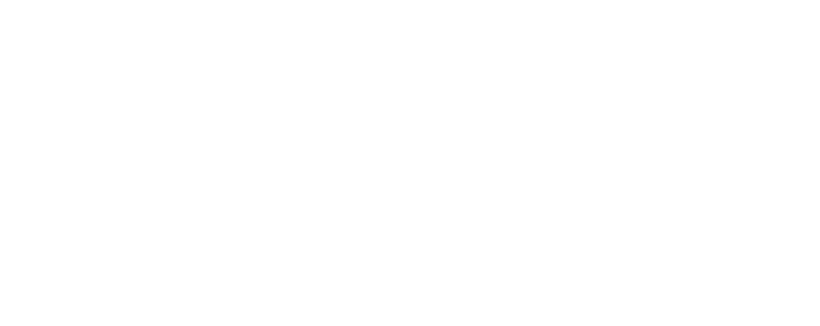
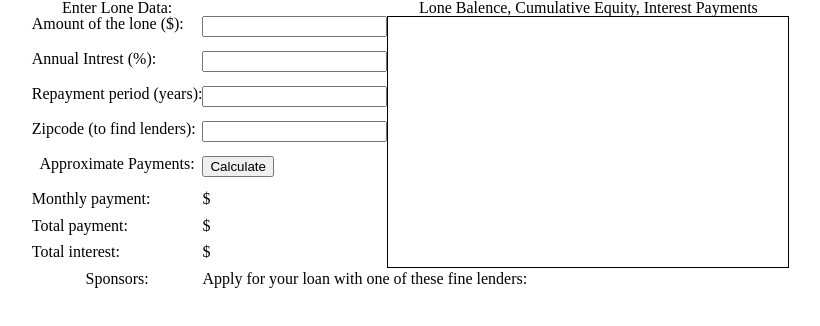
Before and after one commit to sudarshan070/Lone_calculator, a plain HTML site: page index.html in a window 1280 px wide. Shown: the whole page, without its empty margins (45-865 px from the left). Drawn offline with Linux system fonts and the light colour scheme.

Commit message:
table form  done

```diff
--- a/assets/stylesheet/style.css
+++ b/assets/stylesheet/style.css
@@ -134,3 +134,17 @@ table {
 *::after {
   box-sizing: border-box;
 }
+
+/* ================= */
+.container {
+  max-width: 88%;
+  margin: 0 auto;
+}
+th,
+td {
+  vertical-align: top;
+}
+
+#graph {
+  border: 1px solid black;
+}
--- a/index.html
+++ b/index.html
@@ -3,10 +3,66 @@
   <head>
     <meta charset="UTF-8" />
     <meta name="viewport" content="width=device-width, initial-scale=1.0" />
-    <title>Lone Calculators</title>
+    <title>Lone Calculator</title>
     <link rel="stylesheet" href="assets/stylesheet/style.css" />
   </head>
   <body>
+    <main>
+      <section>
+        <div class="container">
+          <table>
+            <tr>
+              <th>Enter Lone Data:</th>
+              <td></td>
+              <th>Lone Balence, Cumulative Equity, Interest Payments</th>
+            </tr>
+            <tr>
+              <td>Amount of the lone ($):</td>
+              <td><input id="amount" onchange="calculate()" /></td>
+              <td rowspan="8">
+                <canvas id="graph" height="250" width="400"></canvas>
+              </td>
+            </tr>
+            <tr>
+              <td>Annual Intrest (%):</td>
+              <td><input id="apr" onchange="calculate()" /></td>
+            </tr>
+            <tr>
+              <td>Repayment period (years):</td>
+              <td><input id="year" onchange="calculate()" /></td>
+            </tr>
+            <tr>
+              <td>Zipcode (to find lenders):</td>
+              <td><input id="zipcode" onchange="calculate()" /></td>
+            </tr>
+            <tr>
+              <th>Approximate Payments:</th>
+              <td><button onclick="calculate()">Calculate</button></td>
+            </tr>
+            <tr>
+              <td>Monthly payment:</td>
+              <td>$<span class="output" id="payment"></span></td>
+            </tr>
+            <tr>
+              <td>Total payment:</td>
+              <td>$<span class="output" id="total"></span></td>
+            </tr>
+            <tr>
+              <td>Total interest:</td>
+              <td>$<span class="output" id="totalinterest"></span></td>
+            </tr>
+            <tr>
+              <th>Sponsors:</th>
+              <td colspan="2">
+                Apply for your loan with one of these fine lenders:
+                <div id="lenders"></div>
+              </td>
+            </tr>
+          </table>
+        </div>
+      </section>
+    </main>
+
     <script src="./main.js"></script>
   </body>
 </html>
```
Also changed, not shown: 1 other file.
